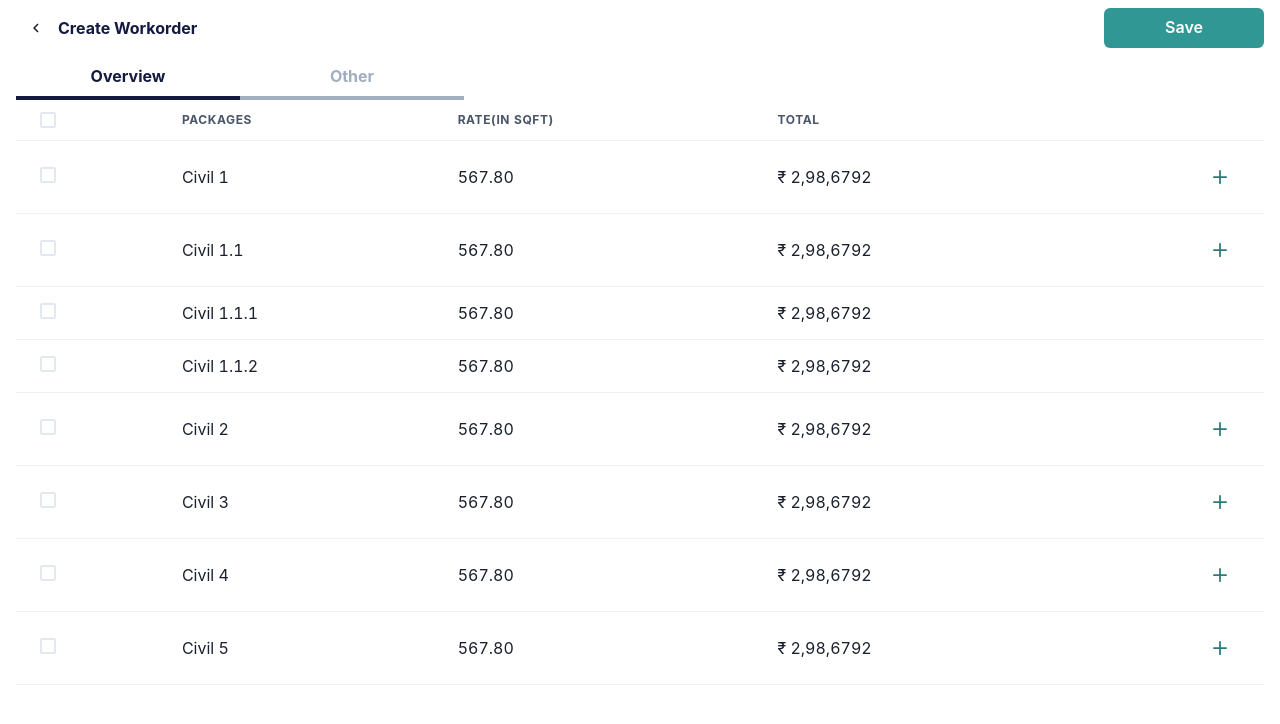
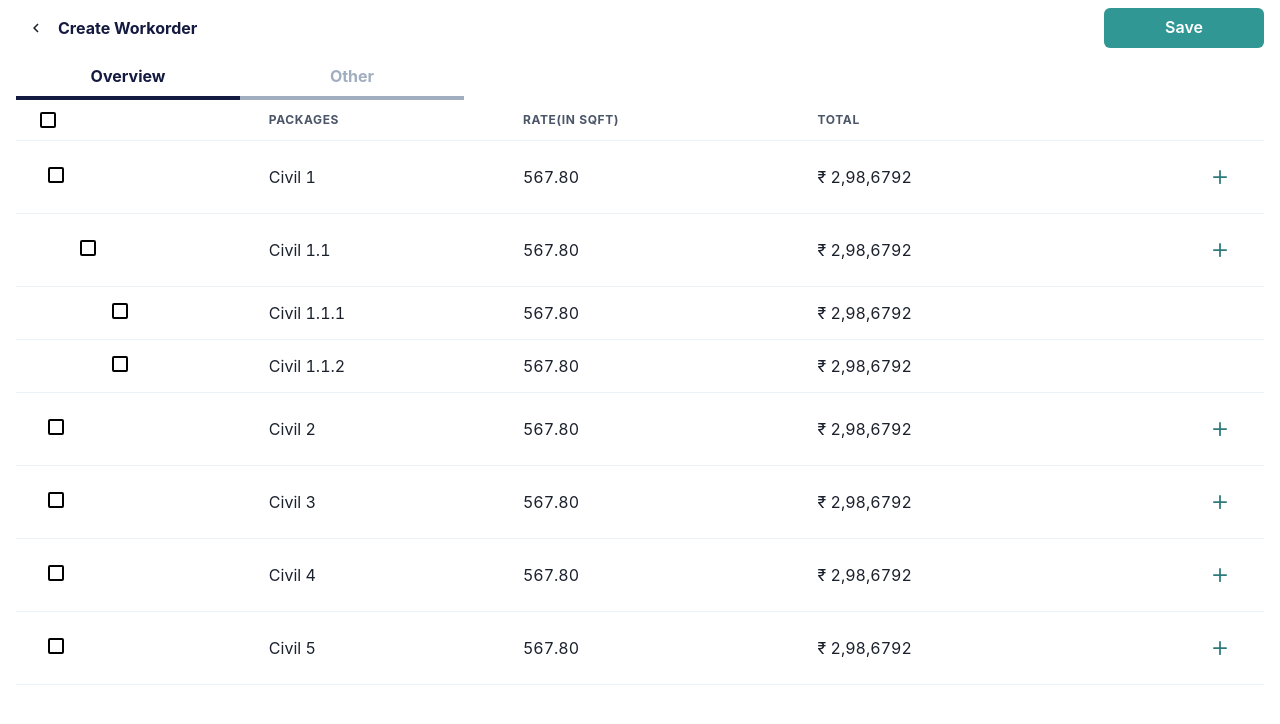
Before and after one commit to Anirudhece/makeOffice, a React (Vite) app: page / in a window 1280 px wide. Shown: the top 724 px of the page. Built offline with nearby package versions, Linux system fonts and the light colour scheme.

Commit message:
checkbox

```diff
--- a/src/components/Table.jsx
+++ b/src/components/Table.jsx
@@ -13,14 +13,14 @@ import {
 import { data } from "./data";
 import { AddIcon } from "@chakra-ui/icons";
 
-const RowData = ({ ele, leftGap = 0 }) => {
+const RowData = ({ ele, leftGap }) => {
   return (
     <>
       <Tr>
-        <Td>
-          <Checkbox />
+        <Td px="0">
+          <Checkbox borderColor="black" px="0" ml={leftGap} />
         </Td>
-        <Td ml={leftGap}>{ele.packageName}</Td>
+        <Td>{ele.packageName}</Td>
         <Td>{ele.rate}</Td>
         <Td> ₹ {ele.total}</Td>
         <Td isNumeric>
@@ -36,17 +36,17 @@ const RowData = ({ ele, leftGap = 0 }) => {
         </Td>
       </Tr>
       {ele.hasNestedData && ele.nestedData && (
-        <TableHead data={ele.nestedData} />
+        <TableHead leftGap={leftGap} data={ele.nestedData} />
       )}
     </>
   );
 };
 
-const TableHead = ({ data }) => {
+const TableHead = ({ data, leftGap = 0 }) => {
   return (
     <>
       {data.map((ele, index) => (
-        <RowData id={index} ele={ele} />
+        <RowData leftGap={leftGap + 8} id={index} ele={ele} />
       ))}
     </>
   );
@@ -60,7 +60,7 @@ const TableDemo = () => {
           <Thead>
             <Tr colorScheme="teal">
               <Th>
-                <Checkbox />
+                <Checkbox borderColor="black" />
               </Th>
               <Th>Packages</Th>
               <Th>Rate(in sqft) </Th>
```
